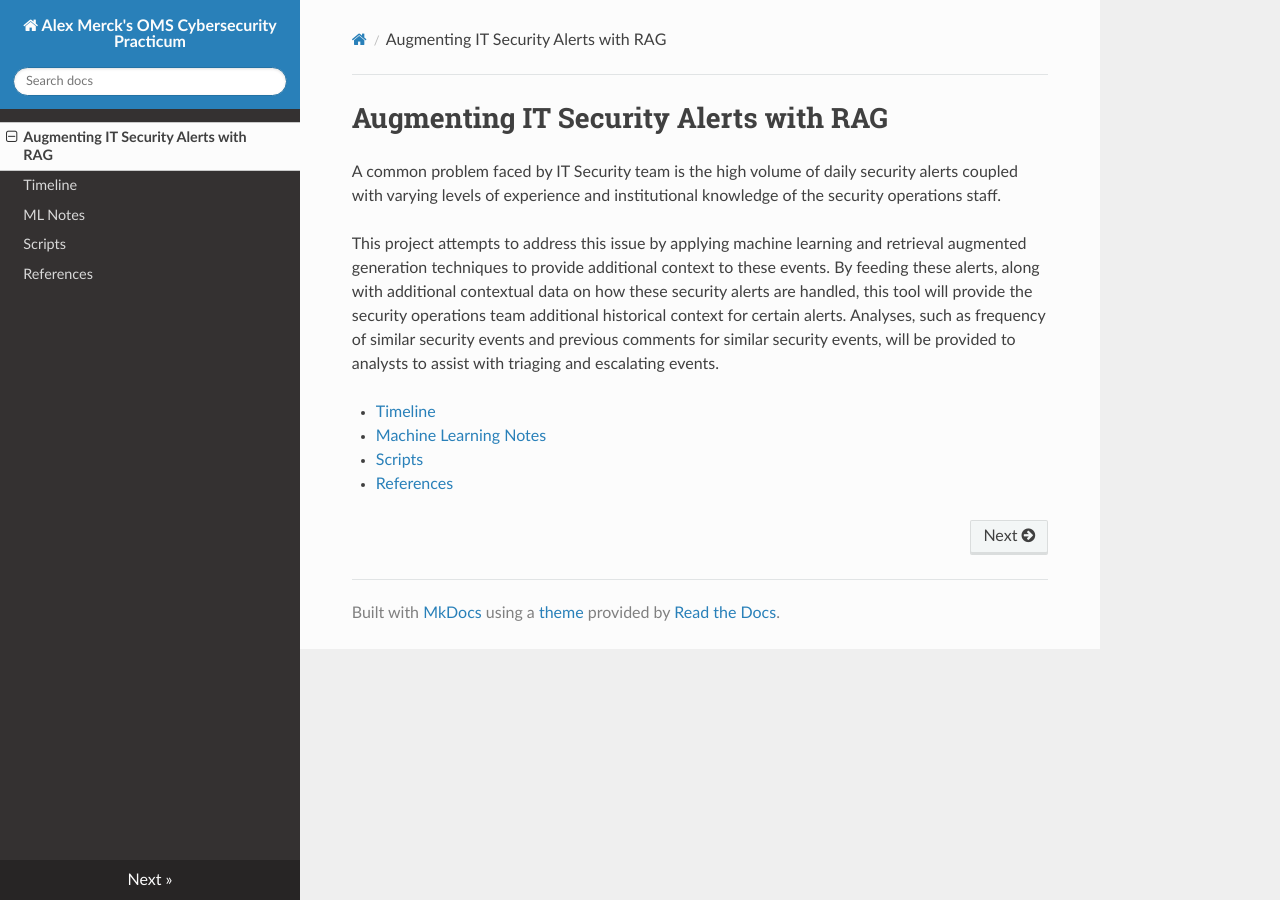
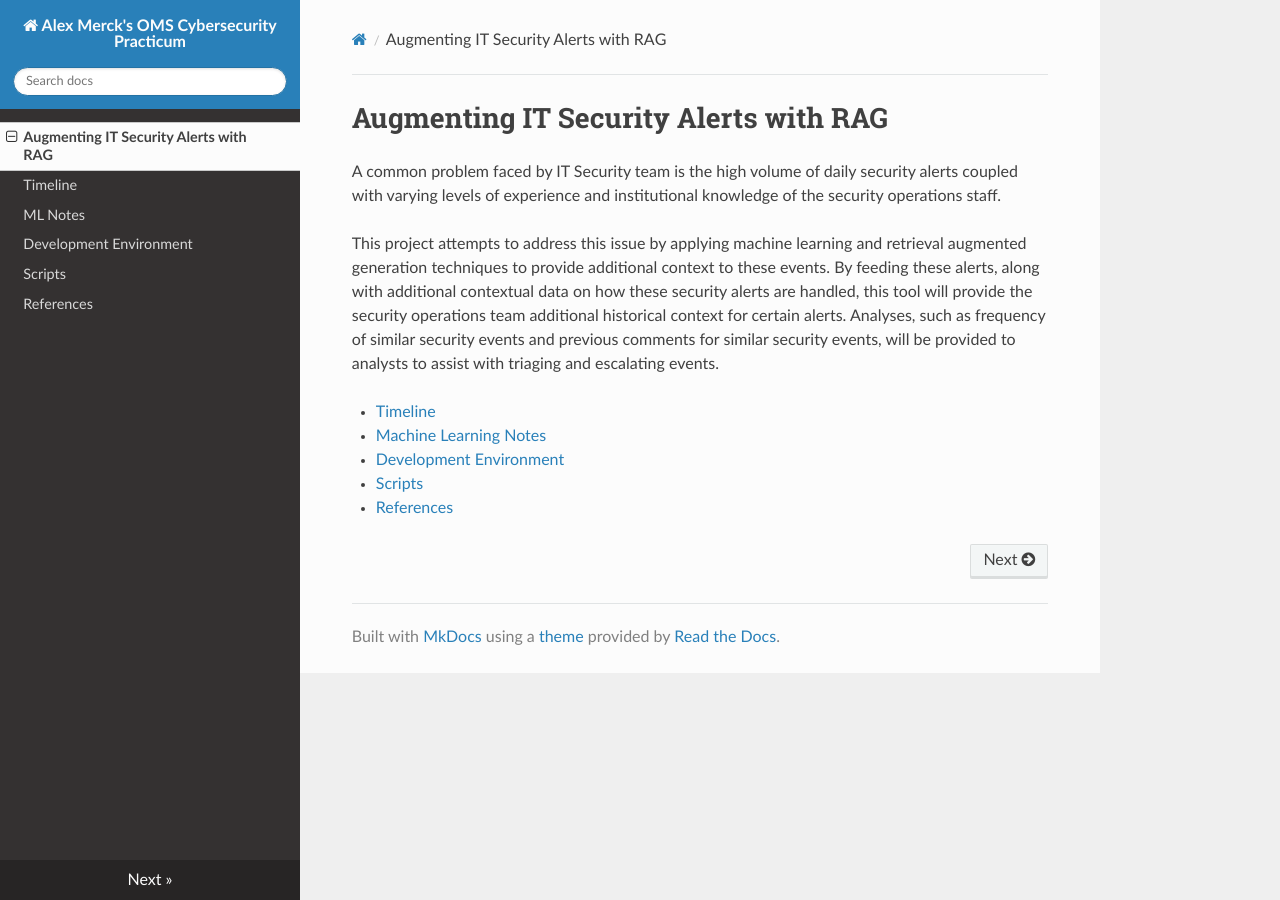
Before and after one commit to amerck/oms_practicum, an MkDocs documentation site: the page built from docs/index.md, in a window 1280 px wide. Built offline with MkDocs 1.6.1, drawn with Linux system fonts in a browser that asks for light colours; nearby versions of some CDN libraries.

Commit message:
Updating ReadTheDocs files

```diff
--- a/docs/index.md
+++ b/docs/index.md
@@ -6,5 +6,6 @@ This project attempts to address this issue by applying machine learning and ret
 
 * [Timeline](./timeline.md)
 * [Machine Learning Notes](./ml_notes.md)
+* [Development Environment](./training_tests.md)
 * [Scripts](./scripts.md)
 * [References](./references.md)
--- a/mkdocs.yml
+++ b/mkdocs.yml
@@ -6,5 +6,6 @@ nav:
     - index.md
     - Timeline: timeline.md
     - ML Notes: ml_notes.md
+    - Development Environment: training_tests.md
     - Scripts: scripts.md
     - References: references.md
```
